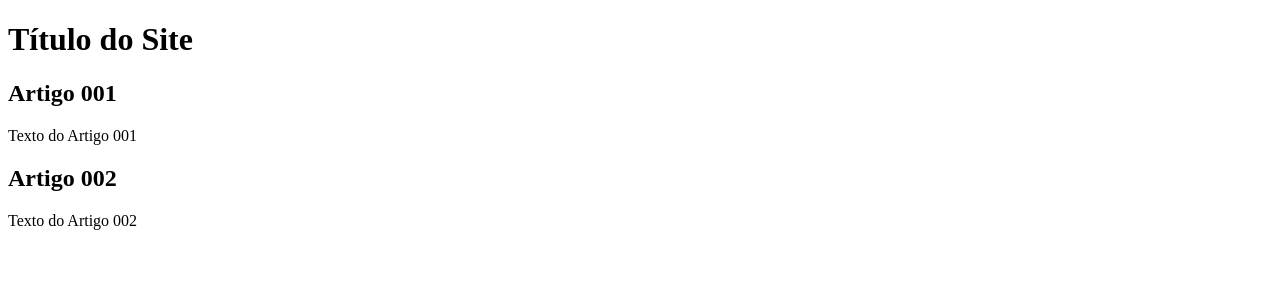
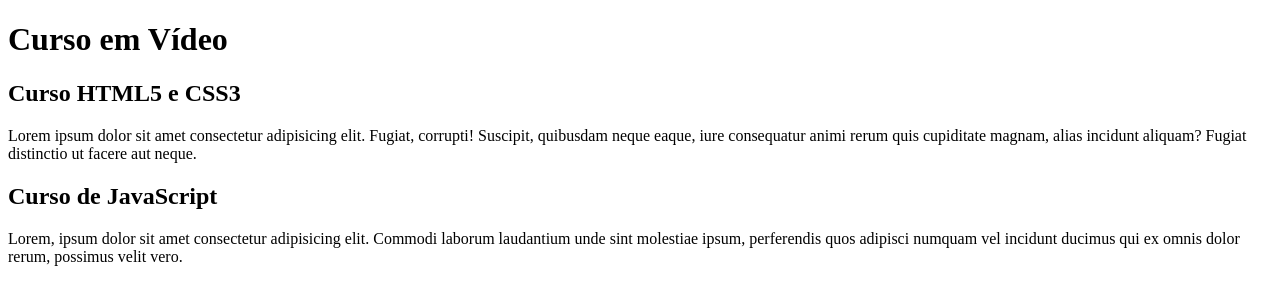
Before and after one commit to Wilfabricio/Projeto-site003, a plain HTML site: page index.html in a window 1280 px wide. Drawn offline with Linux system fonts and the light colour scheme.

Commit message:
add conteudo

```diff
--- a/index.html
+++ b/index.html
@@ -3,20 +3,20 @@
 <head>
     <meta charset="UTF-8">
     <meta name="viewport" content="width=device-width, initial-scale=1.0">
-    <title>Título do Site</title>
+    <title>Curso em Vídeo</title>
 </head>
 <body>
     <main>
         <header>
-            <h1>Título do Site</h1>
+            <h1>Curso em Vídeo</h1>
         </header>
         <article>
-            <h2>Artigo 001</h2>
-            <p>Texto do Artigo 001</p>
+            <h2>Curso HTML5 e CSS3</h2>
+            <p>Lorem ipsum dolor sit amet consectetur adipisicing elit. Fugiat, corrupti! Suscipit, quibusdam neque eaque, iure consequatur animi rerum quis cupiditate magnam, alias incidunt aliquam? Fugiat distinctio ut facere aut neque.</p>
         </article>
         <article>
-           <h2>Artigo 002</h2>
-           <p>Texto do Artigo 002</p>
+           <h2>Curso de JavaScript</h2>
+           <p>Lorem, ipsum dolor sit amet consectetur adipisicing elit. Commodi laborum laudantium unde sint molestiae ipsum, perferendis quos adipisci numquam vel incidunt ducimus qui ex omnis dolor rerum, possimus velit vero.</p>
         </article>
     </main>
 </body>
```
